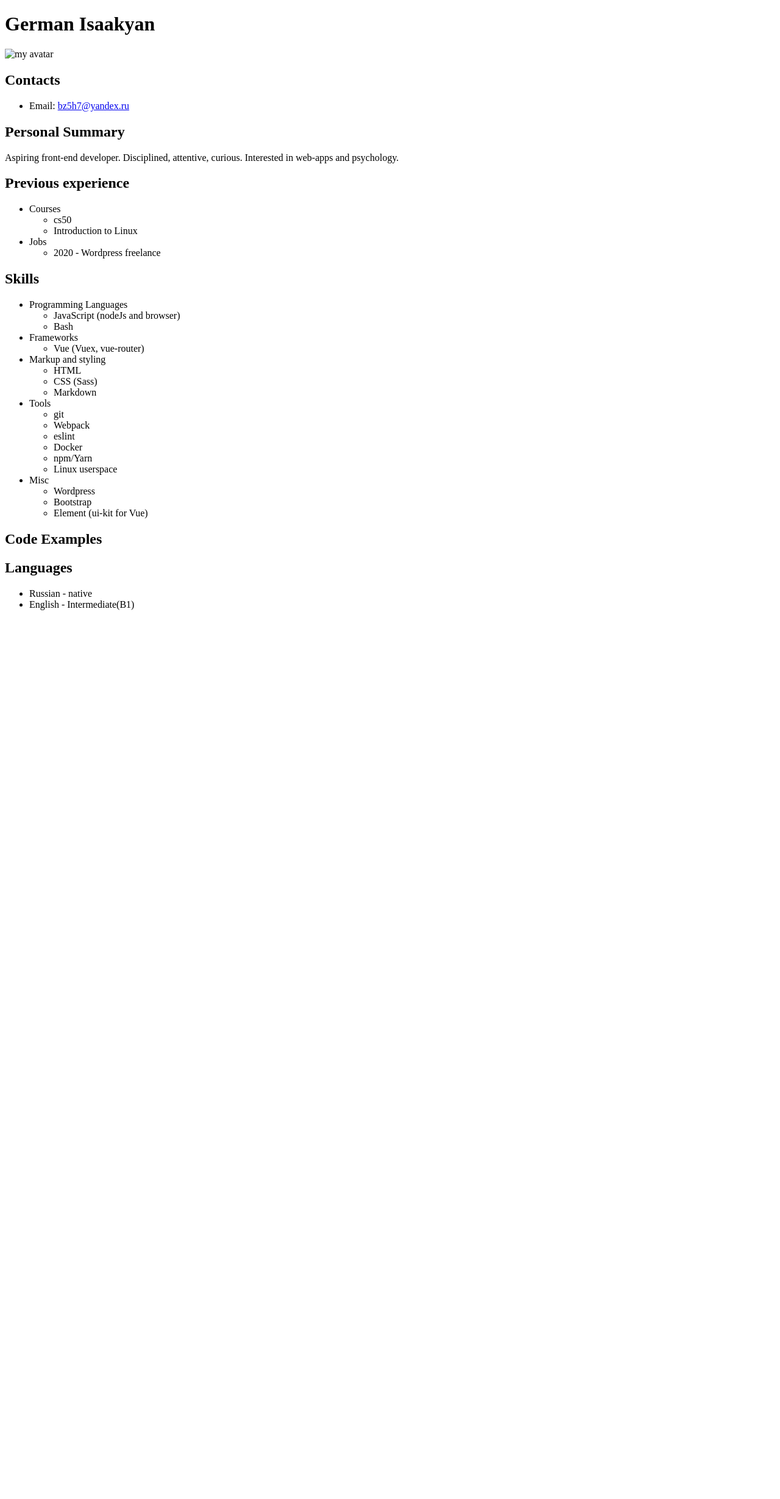
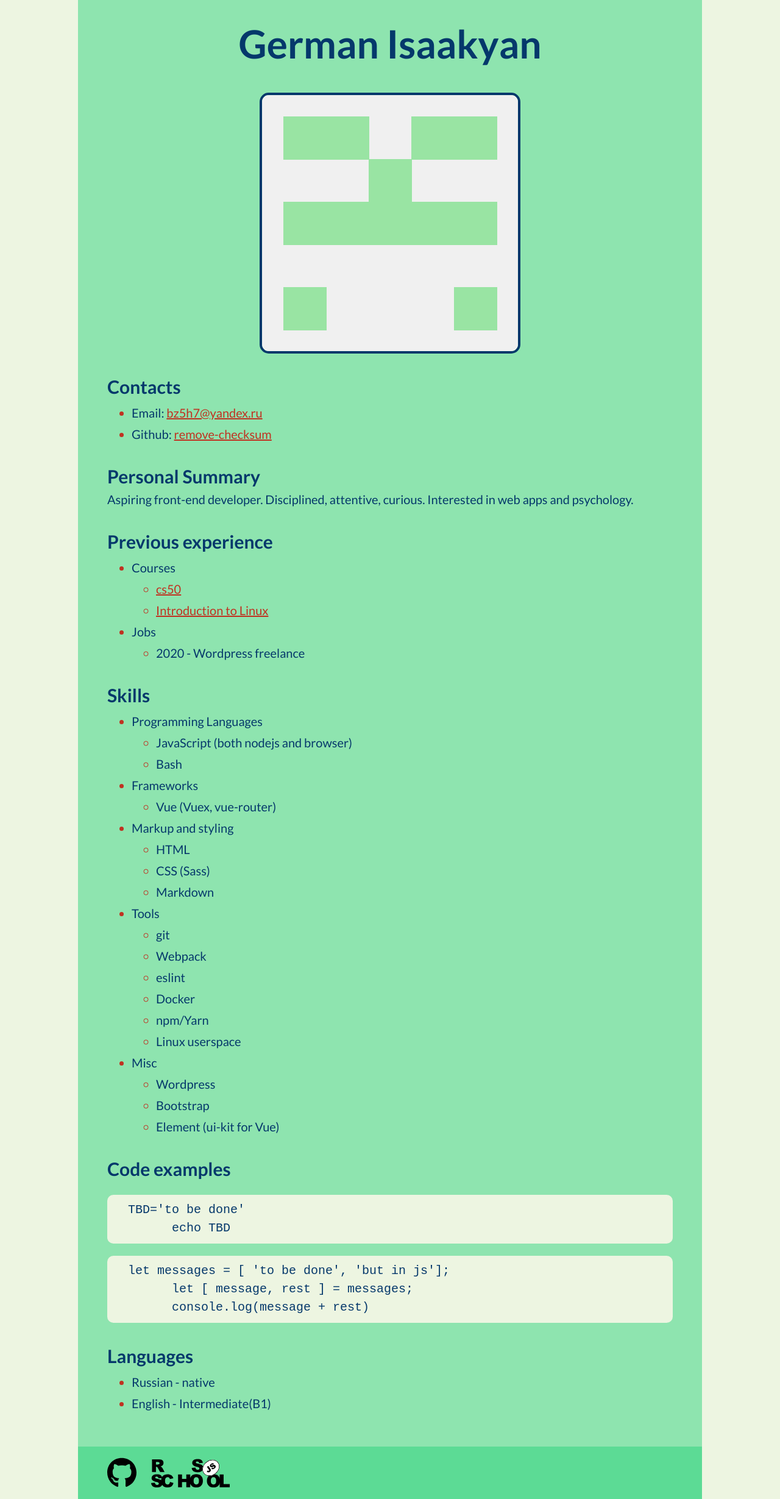
Before and after one commit to remove-checksum/rsschool-cv, a plain HTML site: page index.html in a window 1280 px wide. Shown: the whole page at 61% size. Before the commit the page ends 1017 px from the top, so only its background shows below. Drawn offline with Linux system fonts and the light colour scheme.

Commit message:
feat: add styling

```diff
--- /dev/null
+++ b/assets/styles/main.css
@@ -0,0 +1,102 @@
+/* Global anchor styles */
+a {
+  color: #C03221;
+}
+a:hover {
+  color: #379683;
+}
+a:visited {
+  color: #379683;
+}
+
+/* Global lists styles */
+ul, ol {
+  margin: 0;
+  list-style-position: outside;
+}
+
+li {
+  margin-bottom: 5px;
+  margin-top: 5px;
+}
+li::marker {
+  color: #C03221;
+}
+
+body {
+  background-color: #edf5e1;
+  font-family: Lato, Tahoma, sans-serif;
+  font-size: 20px;
+  font-weight: 400;
+  color: #05386b;
+}
+
+.main-wrapper {
+  width: 80%;
+  margin: 0 auto;
+}
+
+.main {
+  padding: 24px 48px 24px 48px;
+  background-color: #8ee4af;
+}
+
+/* Spacing between sections */
+.main > section {
+  margin-bottom: 32px;
+}
+
+.main-heading {
+  margin-bottom: 32px;
+  font-size: 64px;
+  text-align: center;
+}
+
+.main-avatar {
+  border-radius: 15px;
+  border: 4px solid #05386b;
+  margin-bottom: 32px;
+  margin-left: auto;
+  margin-right: auto;
+}
+
+.code-example {
+  background-color: #edf5e1;
+  border-radius: 10px;
+  padding: 10px;
+}
+
+/* Clickable anchors on headers */
+h2 > a {
+  text-decoration: none;
+  color: unset;
+}
+h2 > a:visited {
+  color: unset;
+}
+
+/* space out main sections */
+.content-wrapper > section {
+  margin-bottom: 32px;
+}
+
+.footer {
+  background-color: #5cdb95;
+  min-height: 64px;
+  padding-top: 18px;
+  padding-bottom: 18px;
+}
+
+.links-wrapper {
+  height: 100%;
+  display: flex;
+  justify-content: start;
+  align-items: center;
+}
+
+.link {
+  margin-right: 24px;
+}
+.link:first-child {
+  margin-left: 48px;
+}
--- /dev/null
+++ b/assets/styles/reset.css
@@ -0,0 +1,72 @@
+html {
+  box-sizing: border-box;
+}
+
+*,
+*::before,
+*::after {
+  box-sizing: inherit;
+}
+
+ul[class],
+ol[class] {
+  padding: 0;
+}
+
+body,
+h1,
+h2,
+h3,
+h4,
+p,
+ul[class],
+ol[class],
+li,
+figure,
+figcaption,
+blockquote,
+dl,
+dd {
+  margin: 0;
+}
+
+body {
+  min-height: 100vh;
+  scroll-behavior: smooth;
+  text-rendering: optimizeSpeed;
+  line-height: 1.5;
+}
+
+ul[class],
+ol[class] {
+  list-style: none;
+}
+
+a:not([class]) {
+  text-decoration-skip-ink: auto;
+}
+
+img {
+  max-width: 100%;
+  display: block;
+}
+
+article > * + * {
+  margin-top: 1em;
+}
+
+input,
+button,
+textarea,
+select {
+  font: inherit;
+}
+
+@media (prefers-reduced-motion: reduce) {
+  * {
+    animation-duration: 0.01ms !important;
+    animation-iteration-count: 1 !important;
+    transition-duration: 0.01ms !important;
+    scroll-behavior: auto !important;
+  }
+}
--- a/index.html
+++ b/index.html
@@ -1,39 +1,64 @@
-<!DOCTYPE html>
+<!doctype html>
 <html lang="en">
 <head>
   <meta charset="UTF-8">
   <meta http-equiv="X-UA-Compatible" content="IE=edge">
   <meta name="viewport" content="width=device-width, initial-scale=1.0">
+  <link rel="preconnect" href="https://fonts.gstatic.com">
+  <link href="https://fonts.googleapis.com/css2?family=Lato:wght@400;700&display=swap" rel="stylesheet">
+  <link rel="stylesheet" href="./assets/styles/reset.css">
+  <link rel="stylesheet" href="assets/styles/main.css">
   <title>CV</title>
 </head>
-<body class="cv">
-  <h1>German Isaakyan</h1>
-  <img src="./assets/avatar.png" alt="my avatar">
+<body>
+  <div class="main-wrapper">
+    <main class="main">
+      <h1 class="main-heading">German Isaakyan</h1>
+      <img
+        class="main-avatar"
+        src="./assets/images/avatar.png"
+        alt="avatar"
+        title="hello there"
+      >
 
-  <section>
-    <h2>Contacts</h2>
+      <section id="contacts">
+        <h2><a href="#contacts">Contacts</a></h2>
         <ul>
           <li>
             Email: <a href="mailto:bz5h7@yandex.ru">bz5h7@yandex.ru</a>
           </li>
+          <li>
+            Github: <a href="https://github.com/remove-checksum">remove-checksum</a>
+          </li>
         </ul>
       </section>
 
-  <section>
-    <h2>Personal Summary</h2>
+      <section id="summary">
+        <h2><a href="#summary">Personal Summary</a></h2>
         <p>
-      Aspiring front-end developer. Disciplined, attentive, curious. Interested in web-apps and psychology.
+          Aspiring front-end developer. Disciplined, attentive, curious. Interested in web apps and psychology.
         </p>
       </section>
 
-  <section>
-    <h2>Previous experience</h2>
+      <section id="experience">
+        <h2><a href="#experience">Previous experience</a></h2>
         <ul>
           <li>
             Courses
             <ul>
-          <li>cs50</li>
-          <li>Introduction to Linux</li>
+              <li>
+                <a
+                href="https://www.edx.org/course/cs50s-introduction-to-computer-science"
+                target="_blank"
+                >cs50</a>
+              </li>
+              <li>
+                <a
+                href="https://www.edx.org/course/introduction-to-linux
+                "
+                target="_blank"
+                >Introduction to Linux</a>
+              </li>
             </ul>
           </li>
           <li>
@@ -45,12 +70,16 @@
         </ul>
       </section>
 
-  <section>
-    <h2>Skills</h2>
+      <section id="skills">
+        <h2>
+          <a href="#skills">
+            Skills
+          </a>
+        </h2>
         <ul>
           <li>Programming Languages
             <ul>
-          <li>JavaScript (nodeJs and browser)</li>
+              <li>JavaScript (both nodejs and browser)</li>
               <li>Bash</li>
             </ul>
           </li>
@@ -86,17 +115,53 @@
         </ul>
       </section>
 
-  <section>
-    <h2>Code Examples</h2>
+      <section id="code-examples">
+        <h2><a href="#code-examples">Code examples</a></h2>
+        <pre class="code-example"><code>  TBD='to be done'
+        echo TBD</code></pre>
+        <pre class="code-example"><code>  let messages = [ 'to be done', 'but in js'];
+        let [ message, rest ] = messages;
+        console.log(message + rest)</code></pre>
       </section>
 
-  <section>
-    <h2>Languages</h2>
+      <section id="languages">
+        <h2><a href="#languages">Languages</a></h2>
         <ul>
           <li>Russian - native</li>
           <li>English - Intermediate(B1)</li>
         </ul>
       </section>
 
+    </main>
+
+    <footer class="footer">
+      <div class="links-wrapper">
+        <a
+        class="link"
+        href="https://github.com/remove-checksum/rsschool-cv"
+        target="_blank"
+        >
+          <img
+          alt="my GitHub"
+          src="./assets/images/github-brands.svg"
+          width="48"
+          >
+        </a>
+        <a
+        class="link"
+        href="https://rs.school/js/"
+        target="_blank"
+        title="h"
+        >
+          <img
+          alt="my GitHub"
+          src="./assets/images/rs-school-js.svg"
+          height="48"
+          >
+        </a>
+      </div>
+    </footer>
+
+  </div>
 </body>
 </html>
```
Also changed, not shown: assets/images/avatar.png (added), assets/images/github-brands.svg (added), assets/images/github-mark-32px.png (added), assets/images/rs-school-js.svg (added), 1 other file. Lines whose indentation alone changed are shown as unchanged.
